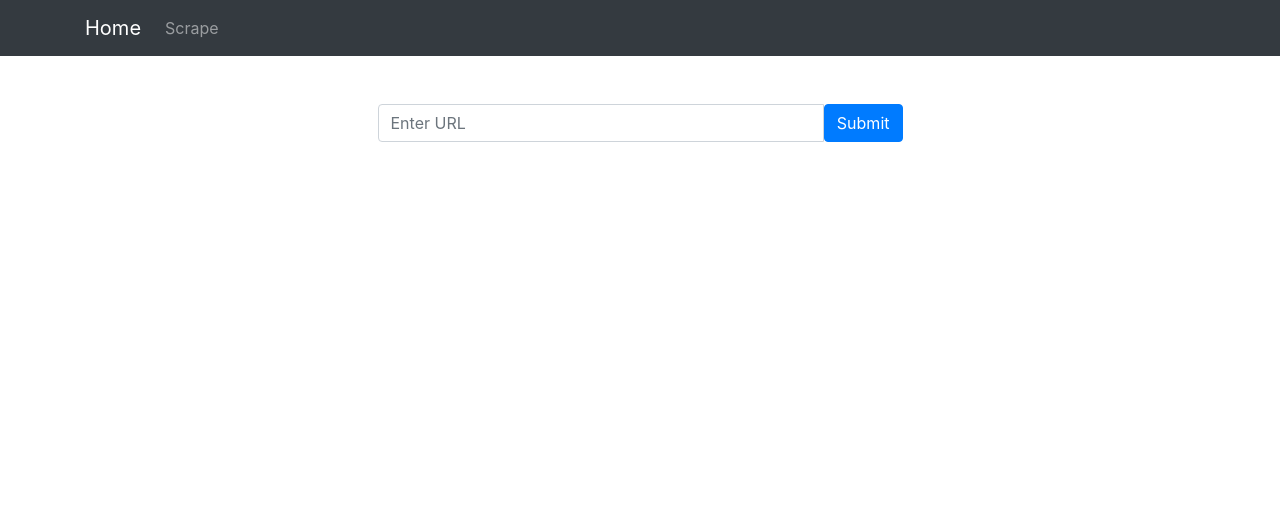
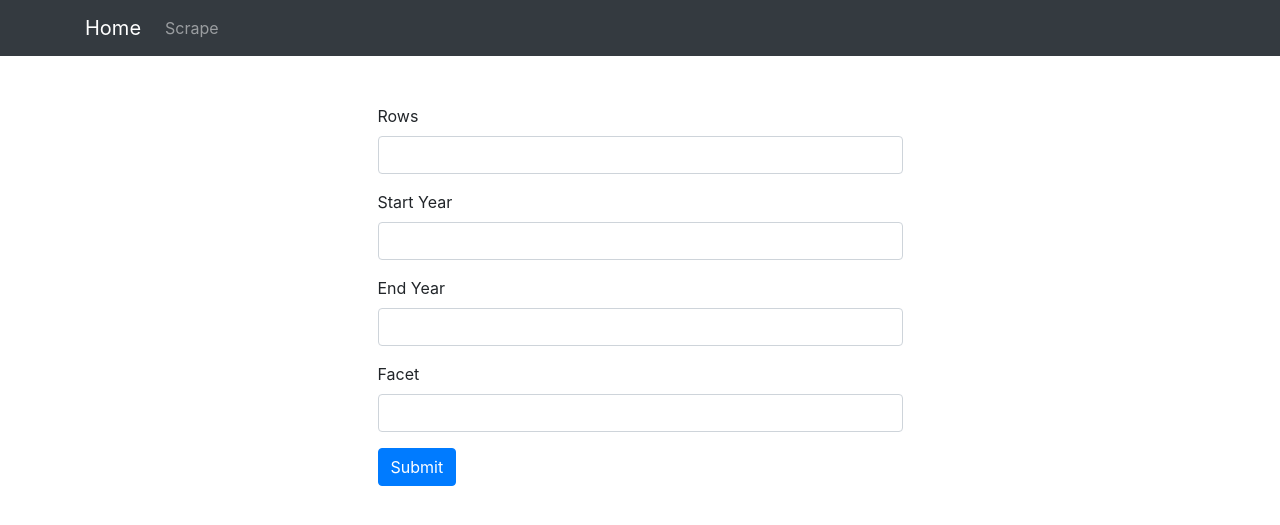
Before and after one commit to KenSentMe/rvs, a Django app: page /uitspraken/scraper/ in a window 1280 px wide. Shown: the top 525 px of the page. Run offline with Django 4.2, Linux system fonts and the light colour scheme; the visitor is signed in with stand-in values (Sample User, id 1); some libraries are stand-ins or nearby versions.

Commit message:
Reformat scraper

```diff
--- a/uitspraken/templates/uitspraken/scraper.html
+++ b/uitspraken/templates/uitspraken/scraper.html
@@ -6,16 +6,29 @@
             <div class="col-lg-6">
                 <form method="post" action="{% url 'uitspraken:scraper' %}" class="mb-4">
                     {% csrf_token %}
-                    <div class="input-group">
-                        <input type="text" name="url" class="form-control" placeholder="Enter URL" required>
-                        <button type="submit" class="btn btn-primary">Submit</button>
+                    <div class="mb-3">
+                        <label for="rows" class="form-label">Rows</label>
+                        <input type="number" name="rows" id="rows" class="form-control" required>
                     </div>
+                    <div class="mb-3">
+                        <label for="start-year" class="form-label">Start Year</label>
+                        <input type="number" name="start_year" id="start-year" class="form-control" required>
+                    </div>
+                    <div class="mb-3">
+                        <label for="end-year" class="form-label">End Year</label>
+                        <input type="number" name="end_year" id="end-year" class="form-control" required>
+                    </div>
+                    <div class="mb-3">
+                        <label for="facet" class="form-label">Facet</label>
+                        <input type="number" name="facet" id="facet" class="form-control" required>
+                    </div>
+                    <button type="submit" class="btn btn-primary">Submit</button>
                 </form>
 
                 {% if output %}
                     <div class="card">
                         <div class="card-body">
-                            <h5 class="card-title">Output</h5>
+                            <h5 class="card-title">Output {{ output|length }}</h5>
                             <ul class="list-group">
                                 {% for statement in output %}
                                     <li class="list-group-item">{{ statement }}</li>
--- a/uitspraken/views.py
+++ b/uitspraken/views.py
@@ -44,8 +44,11 @@ class UitspraakView(generic.DetailView):
 @login_required()
 def scraper_view(request):
     if request.method == "POST":
-        url = request.POST.get('url')
-        output = scrape_and_populate_database(url)
+        rows = int(request.POST.get('rows'))
+        start_year = int(request.POST.get('start_year'))
+        end_year = int(request.POST.get('end_year'))
+        facet = int(request.POST.get('facet'))
+        output = scrape_and_populate_database(rows, list(range(start_year, end_year + 1)), facet)
         context = {'output': output}
         return render(request, 'uitspraken/scraper.html', context)
     else:
```
Also changed, not shown: uitspraken/scraper.py (+40 -35 lines).
